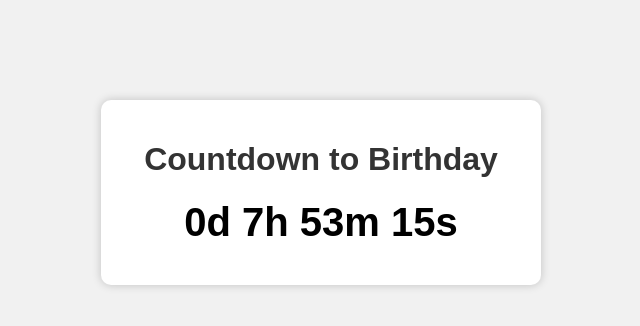
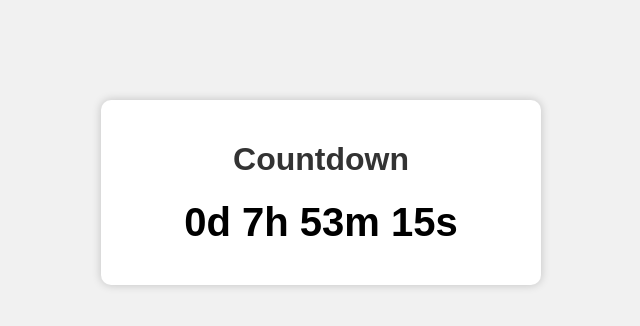
Before and after one commit to aman-h/Bday-Surprise, a plain HTML site: page index.html in a window 1280 px wide. Shown: the whole page, without its empty margins (319-959 px from the left). Drawn offline with Linux system fonts and the light colour scheme.

Commit message:
Update index.html

```diff
--- a/index.html
+++ b/index.html
@@ -5,7 +5,7 @@
 </head>
 <body>
     <div class="countdown-container">
-        <h1>Countdown to Birthday</h1>
+        <h1>Countdown</h1>
         <div id="countdown"></div>
         <div id="balloons"></div>
         <div id="decorations"></div>
```
